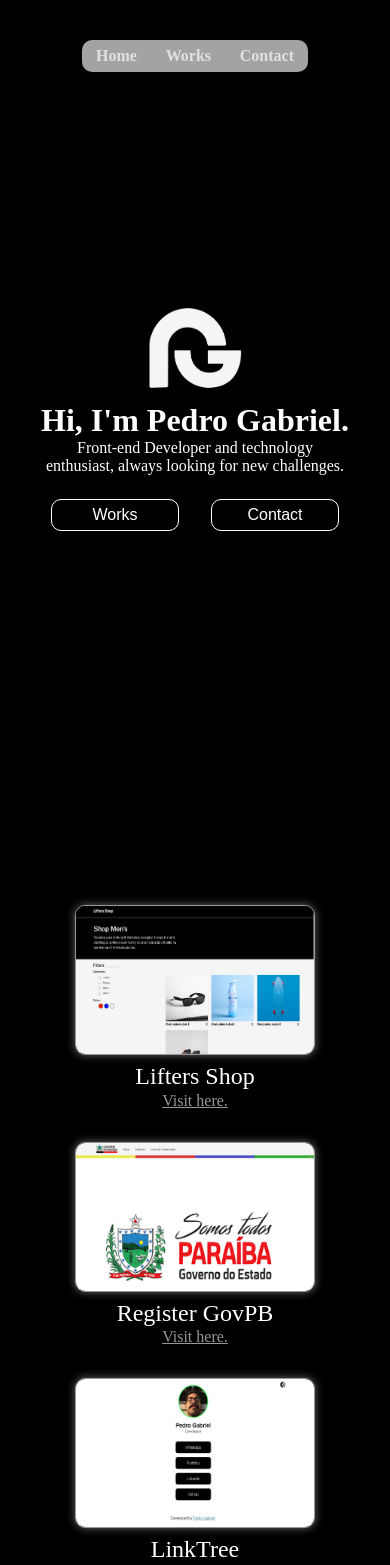
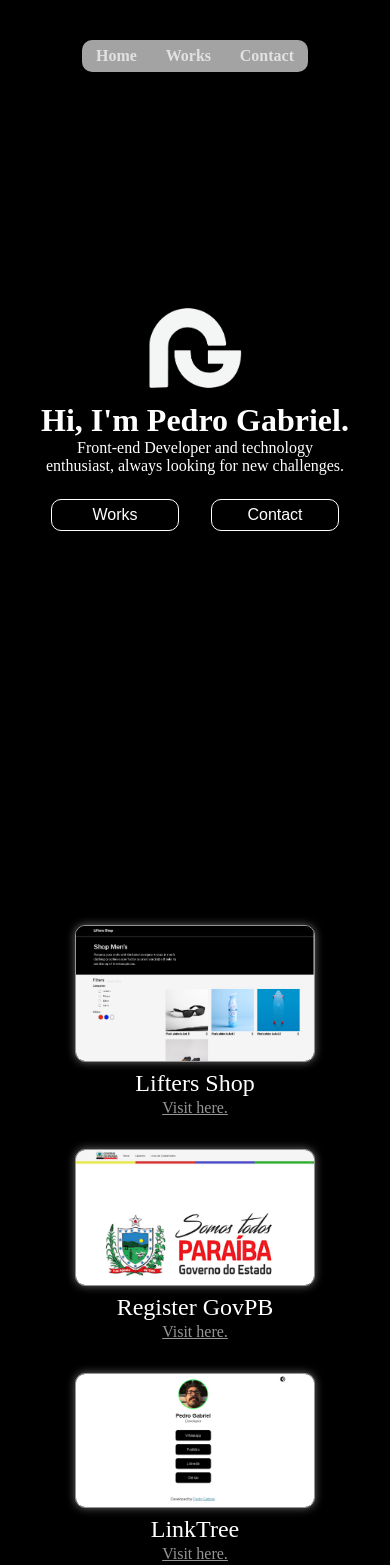
Before and after one commit to pedrogles/portfolio, a React (Create React App) app: page / in a window 390 px wide. Shown: the top 1565 px of the page. Built offline with nearby package versions, Linux system fonts and the light colour scheme; the HTML template or start-up script is replaced by a standard one.

Commit message:
height image removed

```diff
--- a/src/style/works/works.scss
+++ b/src/style/works/works.scss
@@ -11,7 +11,6 @@
         border: solid 0.01em #c4c4c4c4;
         border-radius: 10px;
         width: 500px;
-        height: 300px;
         box-shadow: 0 0 0.5rem #686868;
     }
 }
@@ -20,7 +19,6 @@
         height: 800px;
         .works-elements .works-card img{
             width: 240px;
-            height: 150px;
         }
     }
 }
```
